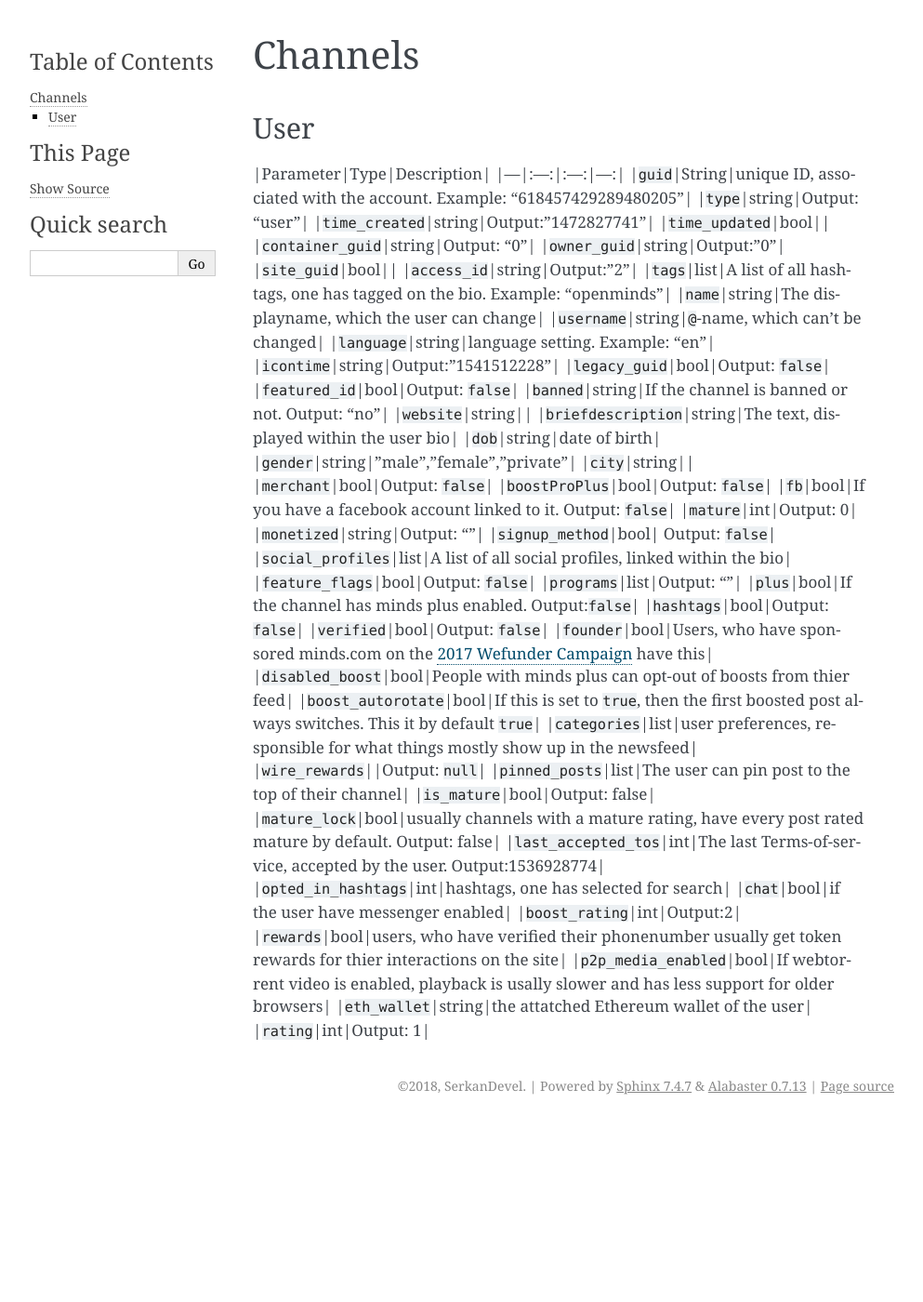
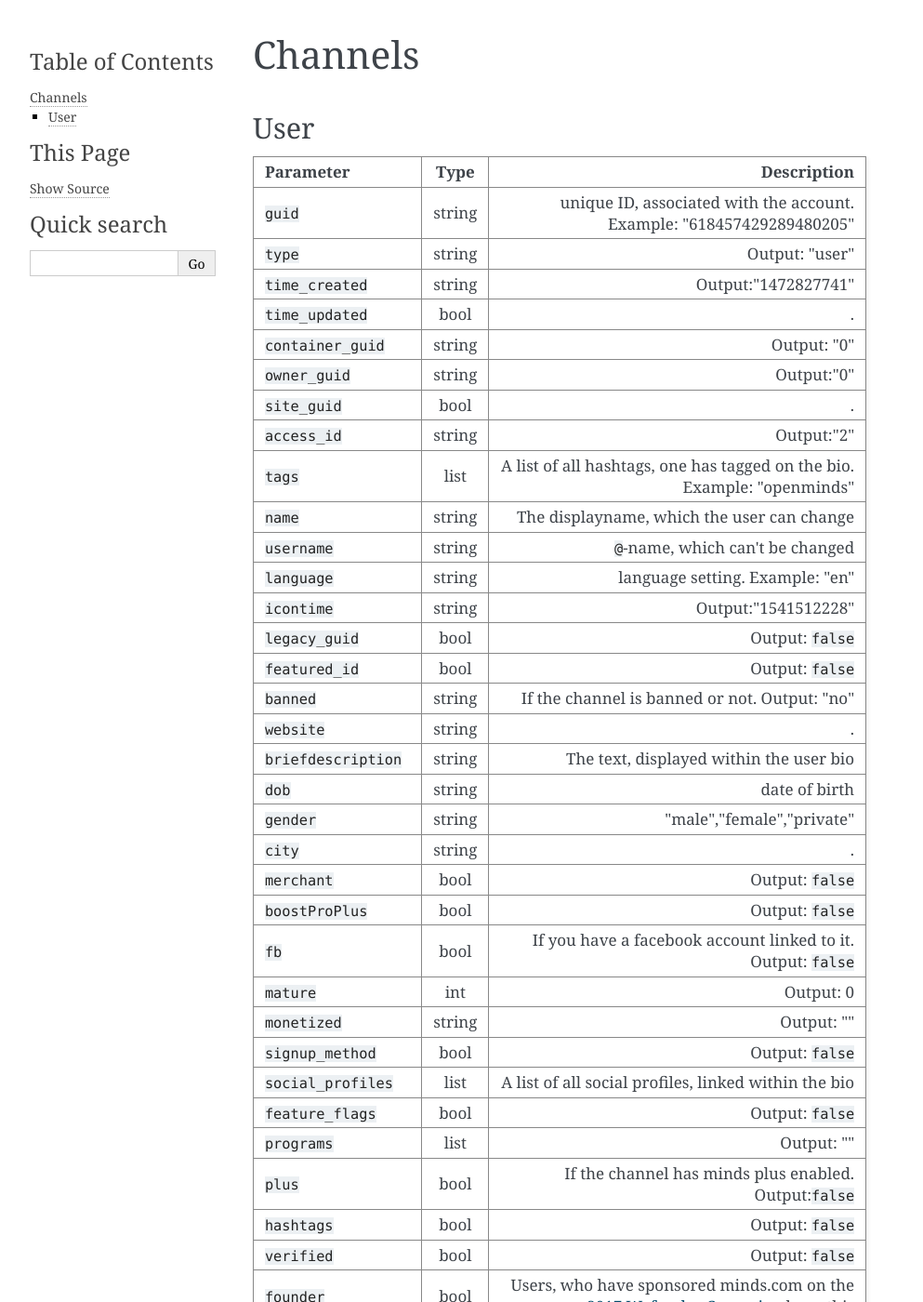
Before and after one commit to Serkan-devel/Illuminaten-schnittstelle, a Sphinx documentation site: the page built from docs/channel.md, in a window 1280 px wide and 1400 px high. Shown: the whole window at 93% size, without its empty margins (148-1141 px from the left). Built offline with Sphinx 7.4.7, drawn with Linux system fonts in a browser that asks for light colours; some of the changed text lies outside the part shown.

Commit message:
proper formatting of table

```diff
--- a/docs/channel.md
+++ b/docs/channel.md
@@ -1,54 +1,56 @@
 ## Channels
 
 ### User
-|Parameter|Type|Description|
-|---|:---:|:---:|---:|
-|`guid`|String|unique ID, associated with the account. Example: "618457429289480205"|
-|`type`|string|Output: "user"|
-|`time_created`|string|Output:"1472827741"|
-|`time_updated`|bool||
-|`container_guid`|string|Output: "0"|
-|`owner_guid`|string|Output:"0"|
-|`site_guid`|bool||
-|`access_id`|string|Output:"2"|
-|`tags`|list|A list of all hashtags, one has tagged on the bio. Example: "openminds"|
-|`name`|string|The displayname, which the user can change|
-|`username`|string|`@`-name, which can't be changed|
-|`language`|string|language setting. Example: "en"|
-|`icontime`|string|Output:"1541512228"|
-|`legacy_guid`|bool|Output: `false`|
-|`featured_id`|bool|Output: `false`|
-|`banned`|string|If the channel is banned or not. Output: "no"|
-|`website`|string||
-|`briefdescription`|string|The text, displayed within the user bio|
-|`dob`|string|date of birth|
-|`gender`|string|"male","female","private"|
-|`city`|string||
-|`merchant`|bool|Output: `false`|
-|`boostProPlus`|bool|Output: `false`|
-|`fb`|bool|If you have a facebook account linked to it. Output: `false`|
-|`mature`|int|Output: 0|
-|`monetized`|string|Output: ""|
-|`signup_method`|bool| Output: `false`|
-|`social_profiles`|list|A list of all social profiles, linked within the bio|
-|`feature_flags`|bool|Output: `false`|
-|`programs`|list|Output: ""|
-|`plus`|bool|If the channel has minds plus enabled. Output:`false`|
-|`hashtags`|bool|Output: `false`|
-|`verified`|bool|Output: `false`|
-|`founder`|bool|Users, who have sponsored minds.com on the [2017 Wefunder Campaign](https://wefunder.com/minds) have this|
-|`disabled_boost`|bool|People with minds plus can opt-out of boosts from thier feed|
-|`boost_autorotate`|bool|If this is set to `true`, then the first boosted post always switches. This it by default `true`|
-|`categories`|list|user preferences, responsible for what things mostly show up in the newsfeed|
-|`wire_rewards`||Output: `null`|
-|`pinned_posts`|list|The user can pin post to the top of their channel|
-|`is_mature`|bool|Output: false|
-|`mature_lock`|bool|usually channels with a mature rating, have every post rated mature by default. Output: false|
-|`last_accepted_tos`|int|The last Terms-of-service, accepted by the user. Output:1536928774|
-|`opted_in_hashtags`|int|hashtags, one has selected for search|
-|`chat`|bool|if the user have messenger enabled|
-|`boost_rating`|int|Output:2|
-|`rewards`|bool|users, who have verified their phonenumber usually get token rewards for thier interactions on the site|
-|`p2p_media_enabled`|bool|If webtorrent video is enabled, playback is usally slower and has less support for older browsers|
-|`eth_wallet`|string|the attatched Ethereum wallet of the user|
-|`rating`|int|Output: 1|
+
+
+| Parameter | Type | Description |
+| --- | :---: | ---: |
+| `guid` | string | unique ID, associated with the account. Example: "618457429289480205" |
+| `type` | string | Output: "user" |
+| `time_created` | string | Output:"1472827741" |
+| `time_updated` | bool | . |
+| `container_guid` | string | Output: "0" |
+| `owner_guid` | string | Output:"0" |
+| `site_guid` | bool | . |
+| `access_id` | string | Output:"2" |
+| `tags` | list | A list of all hashtags, one has tagged on the bio. Example: "openminds" |
+| `name` | string | The displayname, which the user can change |
+| `username` | string | `@`-name, which can't be changed |
+| `language` | string | language setting. Example: "en" |
+| `icontime` | string | Output:"1541512228" |
+| `legacy_guid` | bool | Output: `false` |
+| `featured_id` | bool | Output: `false` |
+| `banned` | string | If the channel is banned or not. Output: "no" |
+| `website` | string | . |
+| `briefdescription` | string | The text, displayed within the user bio |
+| `dob` | string | date of birth |
+| `gender` | string | "male","female","private" |
+| `city` | string | . |
+| `merchant` | bool | Output: `false` |
+| `boostProPlus` | bool | Output: `false` |
+| `fb` | bool | If you have a facebook account linked to it. Output: `false` |
+| `mature` | int | Output: 0 |
+| `monetized` | string | Output: "" |
+| `signup_method` | bool | Output: `false` |
+| `social_profiles` | list | A list of all social profiles, linked within the bio |
+| `feature_flags` | bool | Output: `false` |
+| `programs` | list | Output: "" |
+| `plus` | bool | If the channel has minds plus enabled. Output:`false` |
+| `hashtags` | bool | Output: `false` |
+| `verified` | bool | Output: `false` |
+| `founder` | bool | Users, who have sponsored minds.com on the [2017 Wefunder Campaign](https://wefunder.com/minds) have this |
+| `disabled_boost` | bool | People with minds plus can opt-out of boosts from their feed |
+| `boost_autorotate` | bool | If this is set to `true`, then the first boosted post always switches. This it by default `true` |
+| `categories` | list | user preferences, responsible for what things mostly show up in the newsfeed |
+| `wire_rewards` | | Output: `null` |
+| `pinned_posts` | list | The user can pin posts to the top of their channel |
+| `is_mature` | bool | Output: false |
+| `mature_lock` | bool | usually channels with a mature rating, have every post rated mature by default. Output: false |
+| `last_accepted_tos` | int | The last Terms-of-service, accepted by the user. Output:1536928774 |
+| `opted_in_hashtags` | int |hashtags, one has selected for search |
+| `chat` | bool | if the user have messenger enabled |
+| `boost_rating` | int | Output:2 |
+| `rewards` | bool | users, who have verified their phonenumber usually get token rewards for their interactions on the site |
+| `p2p_media_enabled` | bool | If webtorrent video is enabled, playback is usally slower and has less support for older browsers |
+| `eth_wallet` | string | the attached Ethereum wallet of the user |
+| `rating` | int | Output: 1 |
```
